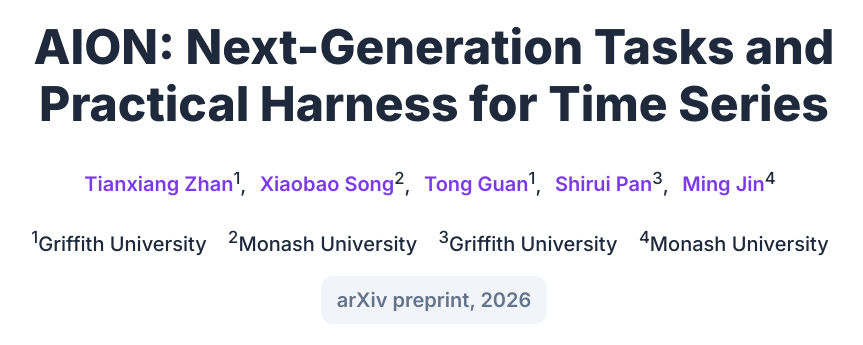
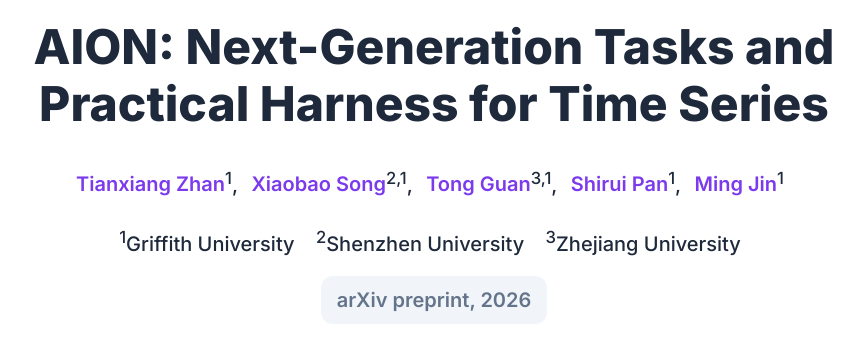
Before and after one commit to ztxtech/aion, a plain HTML site: page docs/index.html in a window 1280 px wide. Shown: the part 166-511 px from the top of the page, without its empty margins (206-1069 px from the left). Drawn offline with nearby package versions, Linux system fonts and the light colour scheme; some icons are missing.

Commit message:
Fix author affiliations to match paper
- Tianxiang Zhan^1
- Xiaobao Song^2,1
- Tong Guan^3,1
- Shirui Pan^1
- Ming Jin^1

Affiliations:
- ^1 Griffith University
- ^2 Shenzhen University
- ^3 Zhejiang University

```diff
--- a/docs/index.html
+++ b/docs/index.html
@@ -143,25 +143,24 @@
                 <a href="https://github.com/ztxtech" target="_blank">Tianxiang Zhan</a><sup>1</sup>,
               </span>
               <span class="author-block">
-                <a href="#" target="_blank">Xiaobao Song</a><sup>2</sup>,
+                <a href="#" target="_blank">Xiaobao Song</a><sup>2,1</sup>,
               </span>
               <span class="author-block">
-                <a href="#" target="_blank">Tong Guan</a><sup>1</sup>,
+                <a href="#" target="_blank">Tong Guan</a><sup>3,1</sup>,
               </span>
               <span class="author-block">
-                <a href="#" target="_blank">Shirui Pan</a><sup>3</sup>,
+                <a href="#" target="_blank">Shirui Pan</a><sup>1</sup>,
               </span>
               <span class="author-block">
-                <a href="#" target="_blank">Ming Jin</a><sup>4</sup>
+                <a href="#" target="_blank">Ming Jin</a><sup>1</sup>
               </span>
             </div>
 
             <div class="is-size-5 publication-authors">
               <span class="author-block">
                 <sup>1</sup>Griffith University &nbsp;&nbsp;
-                <sup>2</sup>Monash University &nbsp;&nbsp;
-                <sup>3</sup>Griffith University &nbsp;&nbsp;
-                <sup>4</sup>Monash University
+                <sup>2</sup>Shenzhen University &nbsp;&nbsp;
+                <sup>3</sup>Zhejiang University
               </span>
               <br>
               <span class="publication-venue">arXiv preprint, 2026</span>
```
